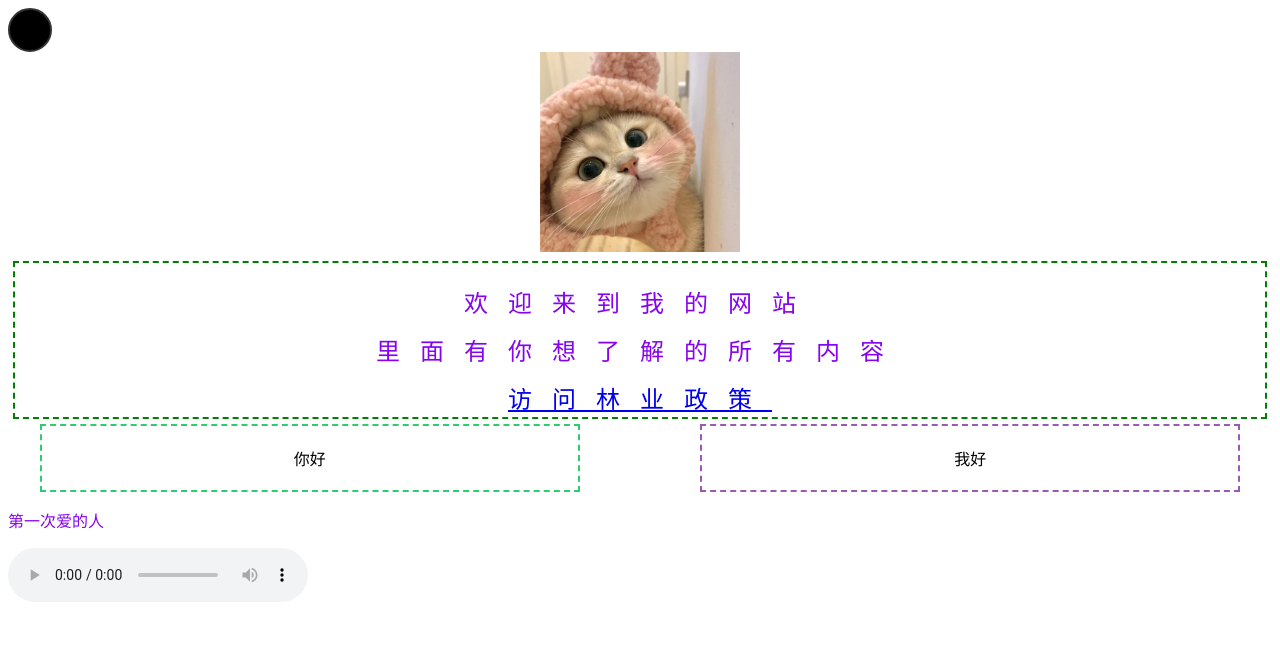
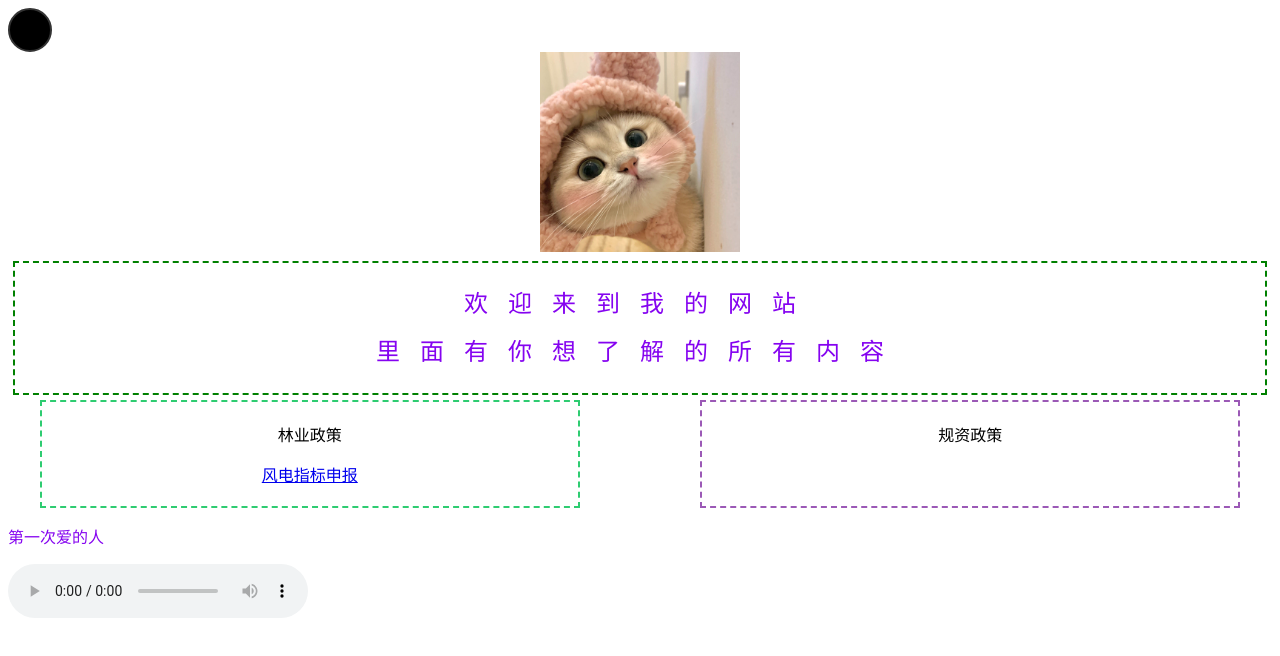
Before and after one commit to dongzhaoxie/Donger, a plain HTML site: page index.html in a window 1280 px wide. Drawn offline with Linux system fonts and the light colour scheme.

Commit message:
Update index.html

```diff
--- a/index.html
+++ b/index.html
@@ -71,13 +71,18 @@
     <div class="border-1">
       <p>欢迎来到我的网站</p>
       <p>里面有你想了解的所有内容</p>
-      <a href="https://fzggw.cq.gov.cn/zwxx/tzgg/202002/t20200212_5185815.html"
-        >访问林业政策</a
-      >
     </div>
     <div class="flex-container">
-      <div class="flex-box flex-left">你好</div>
-      <div class="flex-box flex-right">我好</div>
+      <div class="flex-box flex-left">
+        林业政策
+        <p></p>
+        <a
+          href="https://fzggw.cq.gov.cn/zwxx/tzgg/202002/t20200212_5185815.html"
+          target="_blank"
+          >风电指标申报</a
+        >
+      </div>
+      <div class="flex-box flex-right">规资政策</div>
     </div>
     <div>
       <p>第一次爱的人</p>
```
